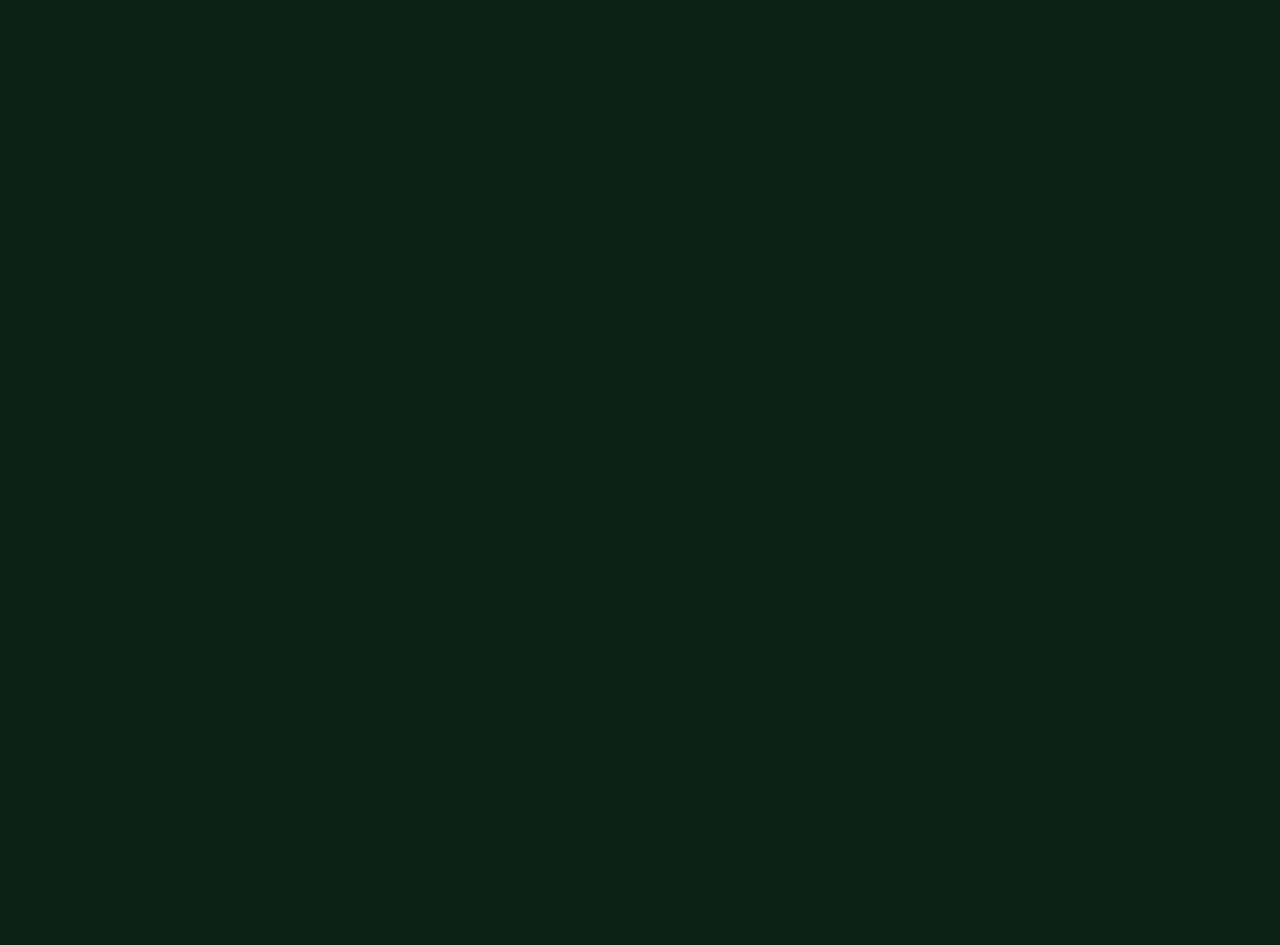
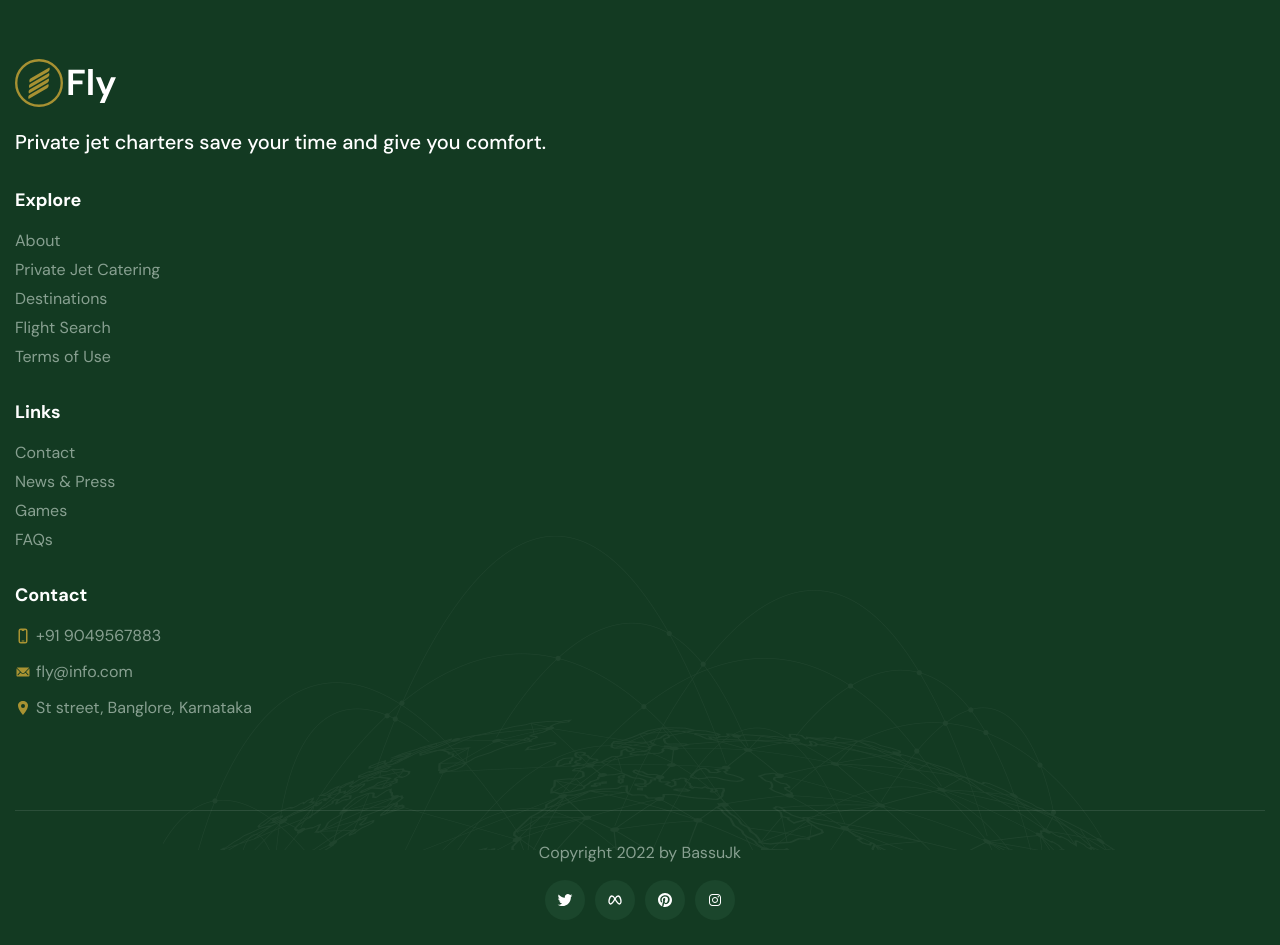
Before and after one commit to basavarajakj/Fly, a React (Vite) app: page / in a window 1280 px wide. Shown: the part 10240-11185 px from the top of the page. Before the commit the page ends 10209 px from the top, so only its background shows below. Built offline with nearby package versions, Linux system fonts and the light colour scheme.

Commit message:
footer component

```diff
--- a/src/App.jsx
+++ b/src/App.jsx
@@ -2,6 +2,7 @@ import React from 'react';
 import About from './components/about/About';
 import Feature from './components/Feature/Feature';
 import Flight from './components/flight/Flight';
+import Footer from './components/Footer/Footer';
 import Header from './components/header/Header';
 import Hero from './components/hero/Hero';
 import NewsLetter from './components/newsLetter/NewsLetter';
@@ -21,6 +22,7 @@ const App = () => {
 					<Offer />
 					<Flight />
 					<NewsLetter />
+					<Footer />
 				</article>
 			</main>
 		</div>
--- /dev/null
+++ b/src/components/Footer/Footer.jsx
@@ -0,0 +1,142 @@
+import './footer.css';
+import logo from '../../assets/logo.svg';
+import { HiDevicePhoneMobile } from 'react-icons/hi2';
+import { TbBrandMeta } from 'react-icons/tb';
+import {
+	IoIosMail,
+	IoLogoTwitter,
+	IoLogoPinterest,
+	IoLogoInstagram
+} from 'react-icons/io';
+import { IoLocationSharp } from 'react-icons/io5';
+function Footer() {
+	return (
+		<section className="footer">
+			<div className="container">
+				<div className="footer-top section grid-list">
+					<div className="footer-brand">
+						<a href="#" className="logo">
+							<img src={logo} alt="fly logo" />
+						</a>
+						<p className="footer-text">
+							Private jet charters save your time and give you comfort.
+						</p>
+					</div>
+
+					<ul className="footer-list">
+						<li>
+							<p className="footer-list-title">Explore</p>
+						</li>
+
+						<li>
+							<a href="#" className="footer-link">
+								About
+							</a>
+						</li>
+						<li>
+							<a href="#" className="footer-link">
+								Private Jet Catering
+							</a>
+						</li>
+						<li>
+							<a href="#" className="footer-link">
+								Destinations
+							</a>
+						</li>
+						<li>
+							<a href="#" className="footer-link">
+								Flight Search
+							</a>
+						</li>
+						<li>
+							<a href="#" className="footer-link">
+								Terms of Use
+							</a>
+						</li>
+					</ul>
+
+					<ul className="footer-list">
+						<li>
+							<p className="footer-list-title">Links</p>
+						</li>
+						<li>
+							<a href="#" className="footer-link">
+								Contact
+							</a>
+						</li>
+						<li>
+							<a href="#" className="footer-link">
+								News & Press
+							</a>
+						</li>
+						<li>
+							<a href="#" className="footer-link">
+								Games
+							</a>
+						</li>
+						<li>
+							<a href="#" className="footer-link">
+								FAQs
+							</a>
+						</li>
+					</ul>
+
+					<ul className="footer-list">
+						<li>
+							<p className="footer-list-title">Contact</p>
+						</li>
+						<li className="footer-list-item">
+							<HiDevicePhoneMobile />
+							<a href="tel:+91 9049567883" className="footer-link">
+								+91 9049567883
+							</a>
+						</li>
+						<li className="footer-list-item">
+							<IoIosMail />
+							<a href="mailto:fly@info.com" className="footer-link">
+								fly@info.com
+							</a>
+						</li>
+						<li className="footer-list-item">
+							<IoLocationSharp />
+							<address className="address">
+								St street, Banglore, Karnataka
+							</address>
+						</li>
+					</ul>
+				</div>
+
+				<div className="footer-bottom">
+					<p className="copyright">
+						Copyright {Date().slice(10, 15)} by BassuJk
+					</p>
+
+					<div className="social-list">
+						<li>
+							<a href="#" className="social-link">
+								<IoLogoTwitter />
+							</a>
+						</li>
+						<li>
+							<a href="#" className="social-link">
+								<TbBrandMeta />
+							</a>
+						</li>
+						<li>
+							<a href="#" className="social-link">
+								<IoLogoPinterest />
+							</a>
+						</li>
+						<li>
+							<a href="#" className="social-link">
+								<IoLogoInstagram />
+							</a>
+						</li>
+					</div>
+				</div>
+			</div>
+		</section>
+	);
+}
+
+export default Footer;
--- /dev/null
+++ b/src/components/Footer/footer.css
@@ -0,0 +1,87 @@
+.footer {
+  background-image: url(../../assets/footer-bg.png);
+  background-color: var(--phthalo-green-2);
+  background-repeat: no-repeat;
+  background-position: center 85%;
+}
+
+.footer-top {
+  --section-padding: 90px;
+}
+
+.footer-text,
+.footer-list-title {
+  color: var(--white);
+}
+
+.footer-text {
+  font-size: var(--fs-5);
+  font-weight: var(--fw-500);
+  margin-block-start: 20px;
+}
+
+.footer-list-title {
+  font-size: var(--fs-6);
+  font-weight: var(--fw-700);
+  margin-block-end: 15px;
+}
+
+.footer-link {
+  margin-block-start: 5px;
+  transition: var(--transition-2);
+}
+
+.footer-link:is(:hover, :focus) {
+  color: var(--white);
+}
+
+.footer-list-item {
+  display: flex;
+  align-items: center;
+  gap: 5px;
+  margin-block-start: 12px;
+}
+
+.footer-list-item svg {
+  flex-shrink: 0;
+  color: var(--satin-sheen-gold);
+}
+
+.footer-list-item .footer-link { margin-block-start: 0;}
+
+.footer-list-item:is(.footer-link, .address) {
+  font-size: var(--fs-7);
+}
+
+.footer-list-item .footer-link:is(:hover, :focus) {
+  color: var(--satin-sheen-gold);
+}
+
+.footer-bottom {
+  border-block-start: 1px solid var(--white_10);
+  padding-block: 30px;
+  text-align: center;
+}
+
+.social-list {
+  display: flex;
+  justify-content: center;
+  gap: 10px;
+  margin-block-start: 15px;
+}
+
+.social-link {
+  display: flex;
+  align-items: center;
+  justify-content: center;
+  background-color: var(--british-racing-green);
+  color: var(--white);
+  padding: 12px;
+  border-radius: var(--radius-circle);
+  transition: var(--transition-2);
+}
+
+.social-link:is(:hover, :focus) {
+  background-color: var(--white);
+  color: var(--satin-sheen-gold);
+}
```
